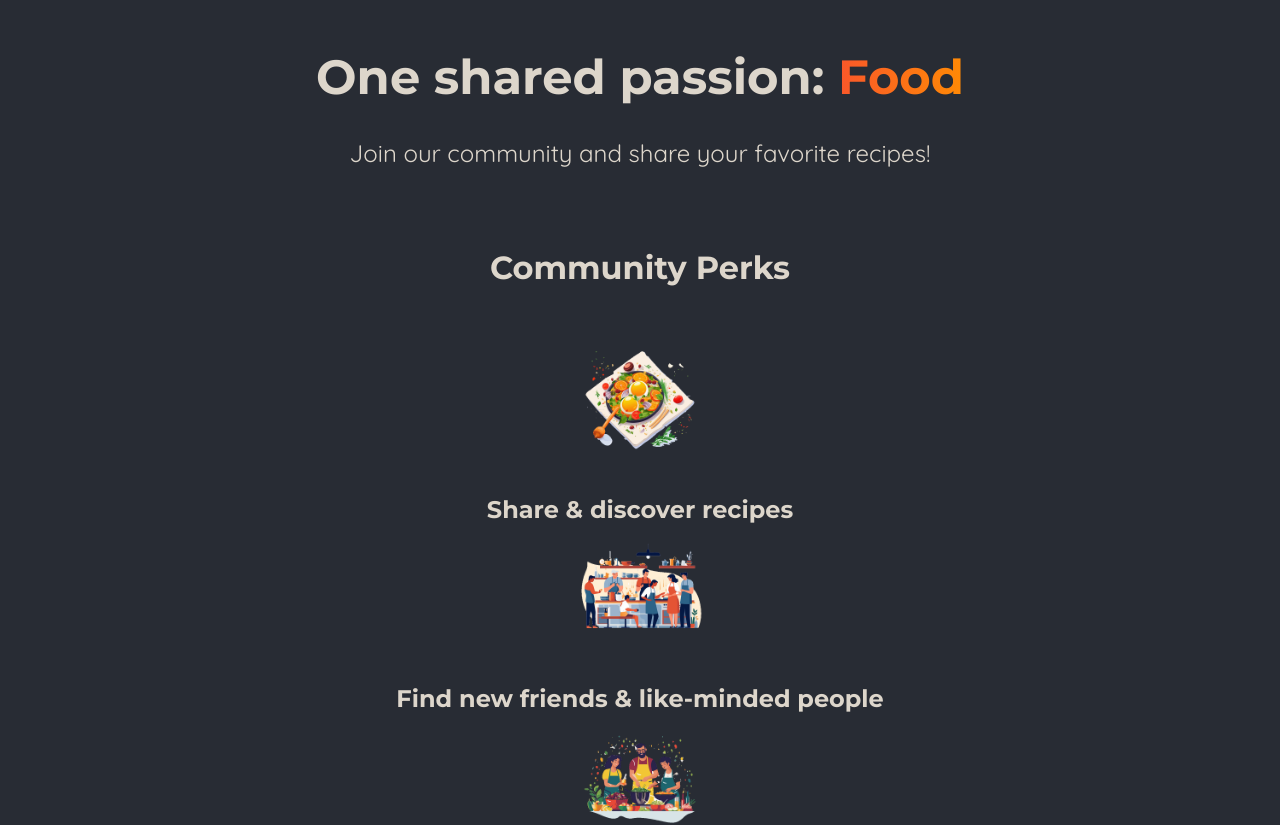
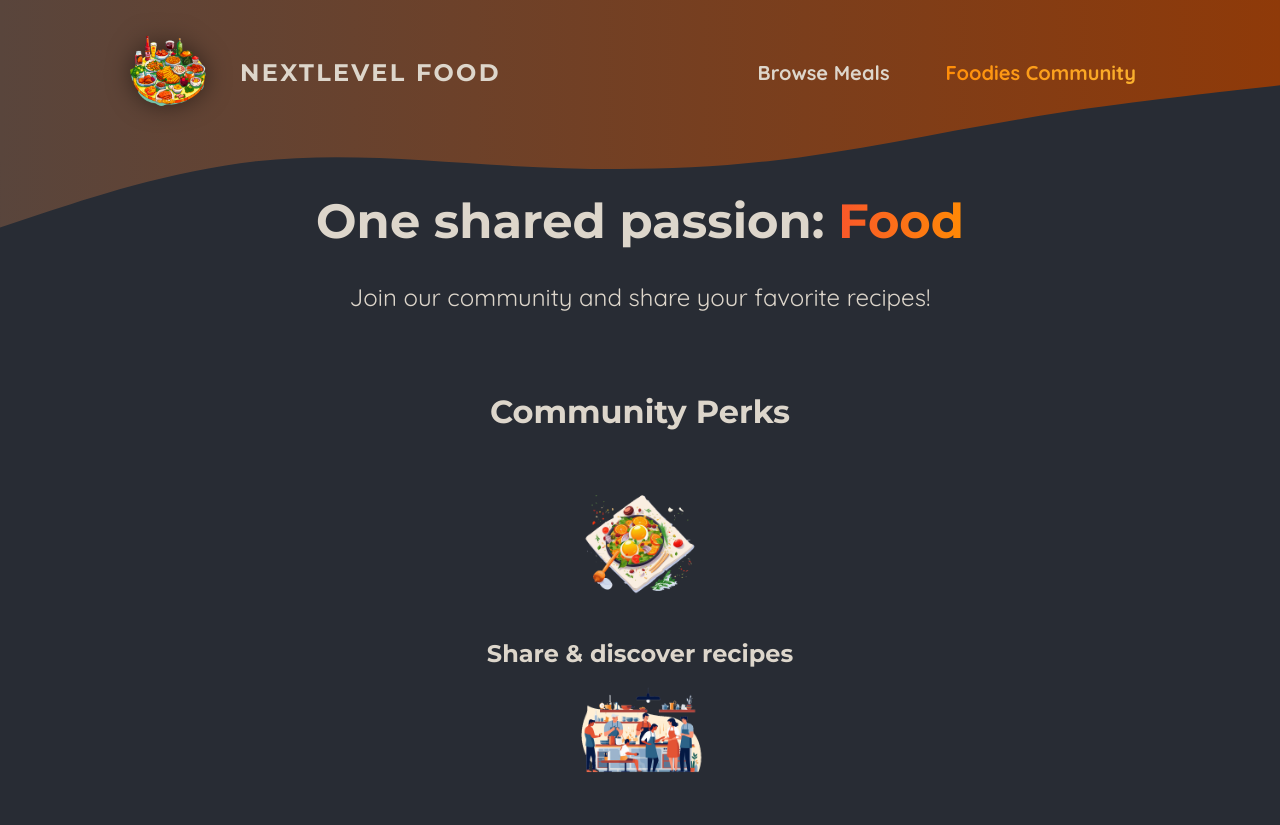
Before and after one commit to huanhunmao/Next-Project, a Next.js app in the folder first-app/: page /community in a window 1280 px wide. Shown: the top 825 px of the page. Built offline with nearby package versions, Linux system fonts and the light colour scheme.

Commit message:
feat: 解决点击 header 不跳转 + header 样式更新

```diff
--- a/first-app/src/app/community/page.js
+++ b/first-app/src/app/community/page.js
@@ -4,10 +4,12 @@ import mealIcon from '@/assets/icons/meal.png';
 import communityIcon from '@/assets/icons/community.png';
 import eventsIcon from '@/assets/icons/events.png';
 import classes from './page.module.css';
+import MainHeader from '@/components/main-header/main-header';
 
 export default function CommunityPage() {
   return (
     <>
+        <MainHeader/>
       <header className={classes.header}>
         <h1>
           One shared passion: <span className={classes.highlight}>Food</span>
--- a/first-app/src/app/meals/layout.js
+++ b/first-app/src/app/meals/layout.js
@@ -1,9 +1,6 @@
 export default function MealsLayout({children}){
     return (
         <>
-        <p>
-            Meals layout
-        </p>
         {children}
         </>
     )
--- a/first-app/src/app/meals/page.js
+++ b/first-app/src/app/meals/page.js
@@ -3,6 +3,7 @@ import classes from './page.module.css'
 import Link from 'next/link'
 import { getMeals } from '@/lib/getMeals'
 import { Suspense } from 'react'
+import MainHeader from '@/components/main-header/main-header'
 
 async function Meals(){
     const meals = await getMeals()
@@ -14,6 +15,7 @@ export default function MealPage(){
 
     return (
         <>
+         <MainHeader/>
         <header className={classes.header}>
             <h1>
                 Delicious meals, created {''}
--- a/first-app/src/components/main-header/main-header.module.css
+++ b/first-app/src/components/main-header/main-header.module.css
@@ -9,6 +9,40 @@
     .header {
       padding: 2rem 10%;
     }
+  }
+
+  .nav ul {
+    list-style: none;
+    margin: 0;
+    padding: 0;
+    display: flex;
+    gap: 1.5rem;
+    /* font-family: 'Montserrat', sans-serif; */
+    font-size: 1.25rem;
+  }
+
+  .nav a {
+    text-decoration: none;
+    color: #ddd6cb;
+    font-weight: bold;
+    padding: 0.5rem 1rem;
+    border-radius: 0.5rem;
+  }
+
+  .nav a:hover,
+  .nav a:active {
+    background: linear-gradient(90deg, #ff8a05, #f9b331);
+    background-clip: text;
+    -webkit-background-clip: text;
+    -webkit-text-fill-color: transparent;
+    text-shadow: 0 0 18px rgba(248, 190, 42, 0.8);
+  }
+
+  .active {
+    background: linear-gradient(90deg, #ff8a05, #f9b331);
+    background-clip: text;
+    -webkit-background-clip: text;
+    -webkit-text-fill-color: transparent;
   }
 
   .logo {
```
